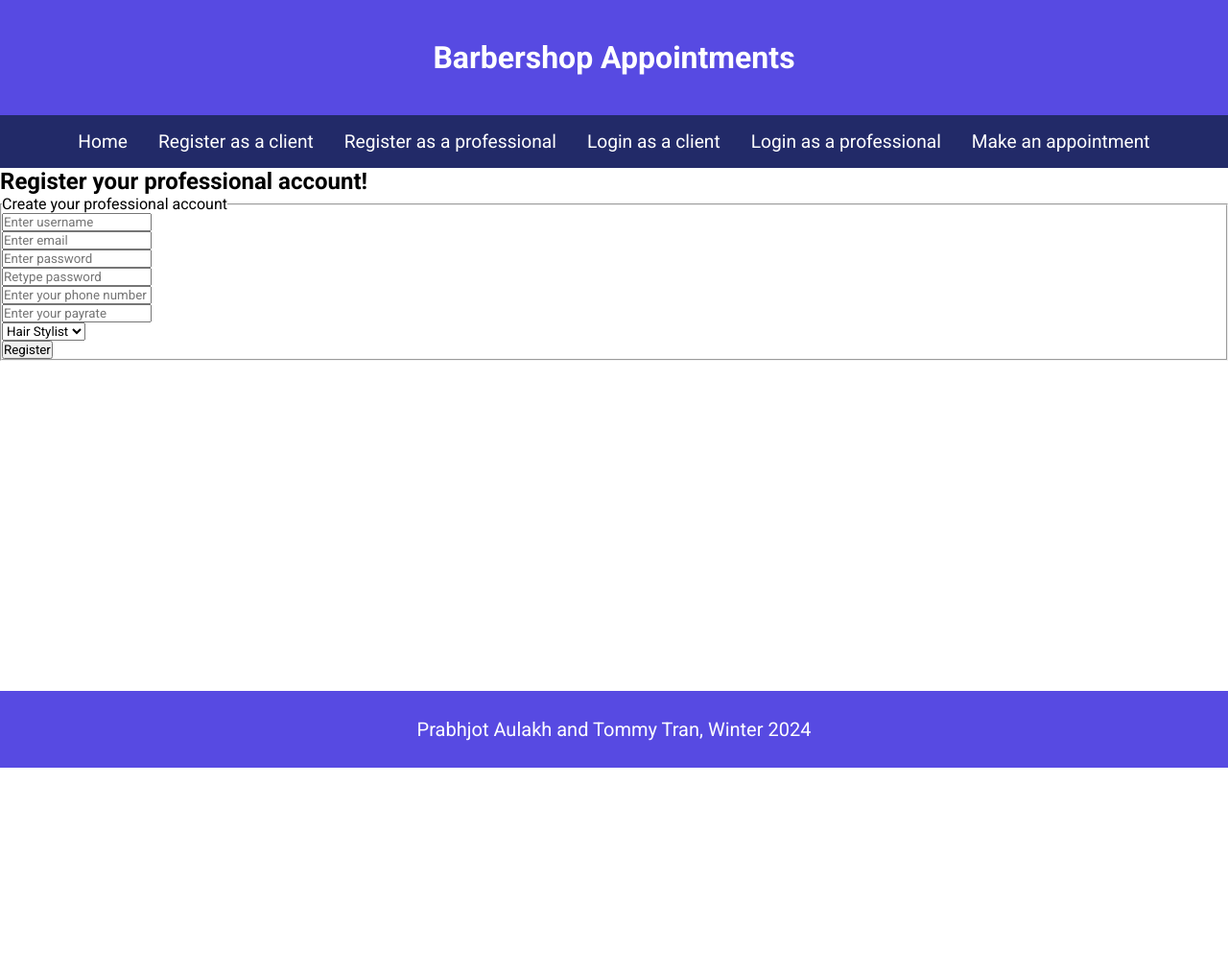
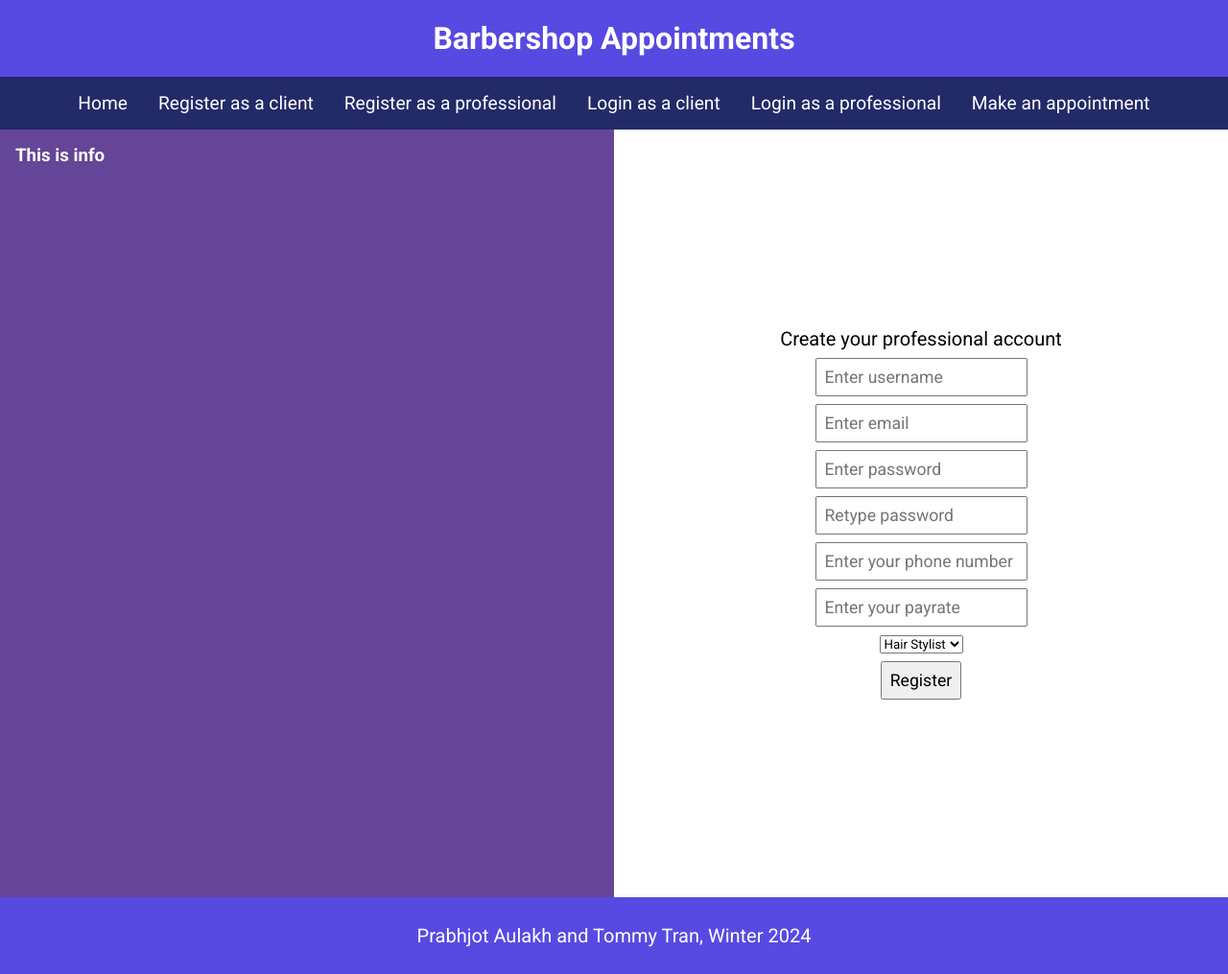
Before and after one commit to prabhjotaulakh159/barbershop-appointment-system, a Flask app: page /register-professional in a window 1280 px wide. Shown: the whole page at 96% size. Before the commit the page ends 800 px from the top, so only its background shows below. Run offline with Flask 3, Linux system fonts and the light colour scheme.

Commit message:
added some form styling

```diff
--- a/appointment_app/static/styles.css
+++ b/appointment_app/static/styles.css
@@ -25,11 +25,12 @@ a:hover {
     text-decoration: underline;
 }
 
-.header {
+header {
     width: 100%;
-    height: 15%;
+    height: 10vh;
     text-align: center;
     display: flex;
+    flex-direction: column;
     align-items: center;
     justify-content: center;
     background-color: var(--light-blue);
@@ -49,10 +50,9 @@ a:hover {
     font-size: 1.2rem;
 }
 
-.footer {
-    position: fixed;
+footer {
     width: 100%;
-    height: 10%;
+    height: 10vh;
     bottom: 0;
     background-color: var(--light-blue);
     display: flex;
@@ -60,4 +60,53 @@ a:hover {
     justify-content: center;
     color: #ffffff;
     font-size: 1.25rem;
+    flex: auto;
 }
+
+.divider section {
+    width: 50%;
+}
+
+.professional-information {
+    background-color: var(--dark-purple);
+    padding: 1rem;
+    color: #ffffff;
+}
+
+.form-container {
+    width: 100%;
+    display: flex;
+    align-items: center;
+    justify-content: center;
+}
+
+.divider {
+    display: flex;
+    width: 100%;
+    height: 100vh;
+}
+
+form {
+    display: flex;
+    flex-direction: column;
+    align-items: center;
+    justify-content: center;
+    text-align: center;
+    gap: 0.5rem;
+    margin-top: 1rem;
+    margin-bottom: 1rem;
+    width: 100%;
+}
+
+form input {
+    padding: 0.5rem;
+    font-size: 1.10rem;
+}
+
+form legend {
+    font-size: 1.25rem;
+}
+
+form button {
+    width: 100%;
+}
--- a/appointment_app/templates/base.html
+++ b/appointment_app/templates/base.html
@@ -1,4 +1,4 @@
-<DOCTYPE html>
+<!DOCTYPE html>
 <html lang="en">
     <head>
         <title>420 Project</title>
@@ -7,7 +7,7 @@
         <script src="{{ url_for('static', filename='/script.js') }}"></script>
     </head>
     <body>
-        <header class='header'>
+        <header>
             <h1>Barbershop Appointments</h1>
         </header>
         <nav class='navigation'>
@@ -23,10 +23,12 @@
                 <p class="{{ category }}">{{ message }}</p>
             {% endfor %}
         {% endif %}
-        {% block content %}
-            <!-- overriden -->
-        {% endblock content %}
-        <footer class='footer'>
+        <main>
+            {% block content %}
+                <!-- overriden -->
+            {% endblock content %}
+        </main>
+        <footer>
             <span>Prabhjot Aulakh and Tommy Tran, Winter 2024</span>
         </footer>
     </body>
--- a/appointment_app/user/templates/register-professional.html
+++ b/appointment_app/user/templates/register-professional.html
@@ -1,11 +1,13 @@
 {% extends "base.html" %}
 {% from "macros.html" import form_field_error with context %}
 {% block content %}
-    <section id="form" novalidate>
-        <h1>Register your professional account!</h1>
-        <form action="" method="post">
-            {{form.hidden_tag()}}
-            <fieldset>
+    <section class='divider'>
+        <section class='professional-information'>
+            <h1>This is info</h1>
+        </section>
+        <section class="form-container">
+            <form action="" method="post" novalidate>
+                {{form.hidden_tag()}}
                 <legend>Create your professional account</legend>
                 <section>
                     {{form.username(class='form-field', placeholder='Enter username')}}
@@ -38,7 +40,7 @@
                 <section>
                     {{form.submit(class='button')}}
                 </section>
-            </fieldset>
-        </form>
+            </form>
+        </section>
     </section>
 {% endblock content %}
```
Also changed, not shown: appointment_app/user/templates/login-client.html (+2 -5 lines), appointment_app/user/templates/login-professional.html (+2 -5 lines), appointment_app/user/templates/register-client.html (+2 -5 lines).
